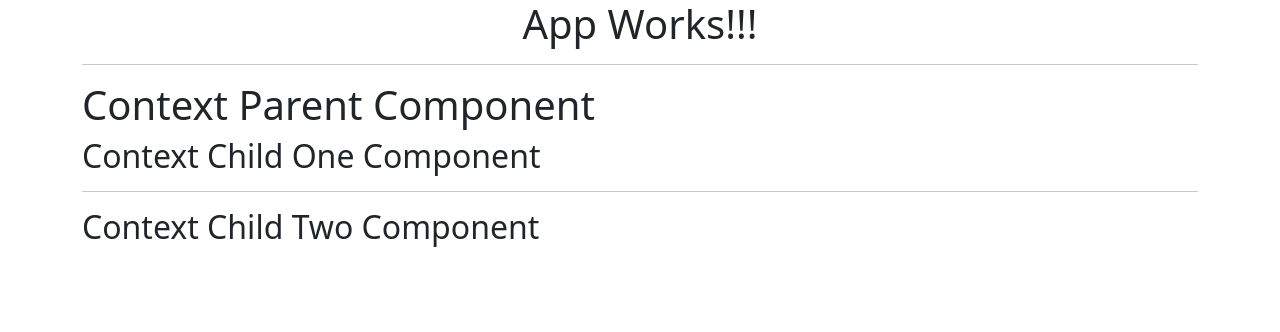
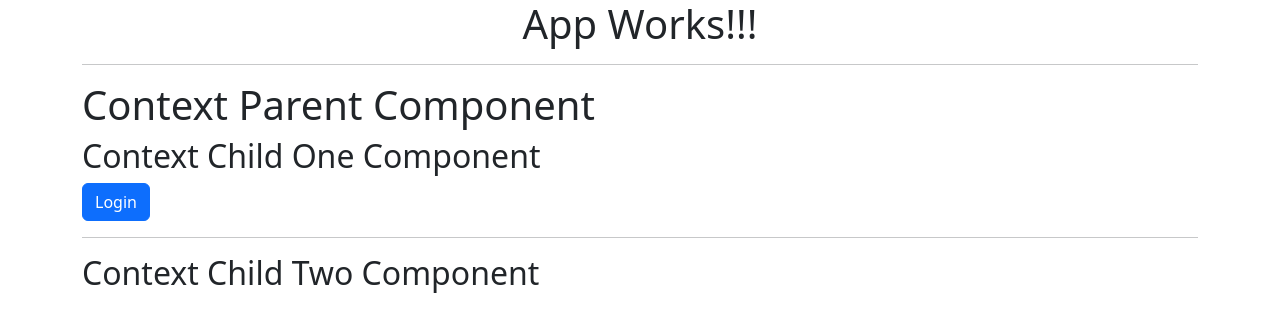
Before and after one commit to synergy2411/dec-25-react, a React (Vite) app in the folder first-app/: page / in a window 1280 px wide. Shown: the top 332 px of the page. Built offline with nearby package versions, Linux system fonts and the light colour scheme.

Commit message:
loggedin context added

```diff
--- a/first-app/src/App.jsx
+++ b/first-app/src/App.jsx
@@ -3,8 +3,12 @@ import Expenses from "./Components/Expenses/Expenses";
 import FormDemo from "./Components/Demo/FormDemo";
 import UseEffectDemo from "./Components/Demo/UseEffectDemo";
 import ContextParent from "./Components/Demo/ContextParent";
+import AuthContext from "./context/auth-context";
+import { useState } from "react";
 
 function App() {
+  const [isLoggedIn, setIsLoggedIn] = useState(false);
+
   return (
     <div className="container">
       <h1 className="text-center">App Works!!!</h1>
@@ -13,7 +17,9 @@ function App() {
       {/* <UseEffectDemo /> */}
 
       <hr />
-      <ContextParent />
+      <AuthContext.Provider value={{ isLoggedIn, setIsLoggedIn }}>
+        <ContextParent />
+      </AuthContext.Provider>
 
       {/* <Expenses /> */}
     </div>
--- a/first-app/src/Components/Demo/ContextChildOne.jsx
+++ b/first-app/src/Components/Demo/ContextChildOne.jsx
@@ -1,8 +1,22 @@
+import AuthContext from "../../context/auth-context";
+
 function ContextChildOne() {
   return (
-    <>
-      <h2>Context Child One Component</h2>
-    </>
+    <AuthContext.Consumer>
+      {(context) => {
+        return (
+          <>
+            <h2>Context Child One Component</h2>
+            <button
+              className="btn btn-primary"
+              onClick={() => context.setIsLoggedIn(!context.isLoggedIn)}
+            >
+              {context.isLoggedIn ? "Logout" : "Login"}
+            </button>
+          </>
+        );
+      }}
+    </AuthContext.Consumer>
   );
 }
 
--- a/first-app/src/Components/Demo/ContextChildTwo.jsx
+++ b/first-app/src/Components/Demo/ContextChildTwo.jsx
@@ -1,7 +1,12 @@
+import { useContext } from "react";
+import AuthContext from "../../context/auth-context";
+
 function ContextChildTwo() {
+  const context = useContext(AuthContext);
   return (
     <>
       <h2>Context Child Two Component</h2>
+      {context.isLoggedIn && <p>Protected Resource</p>}
     </>
   );
 }
--- a/first-app/src/context/auth-context.js
+++ b/first-app/src/context/auth-context.js
@@ -2,6 +2,7 @@ import { createContext } from "react";
 
 const AuthContext = createContext({
   isLoggedIn: false,
+  setIsLoggedIn: () => {},
 });
 
 export default AuthContext;
```
